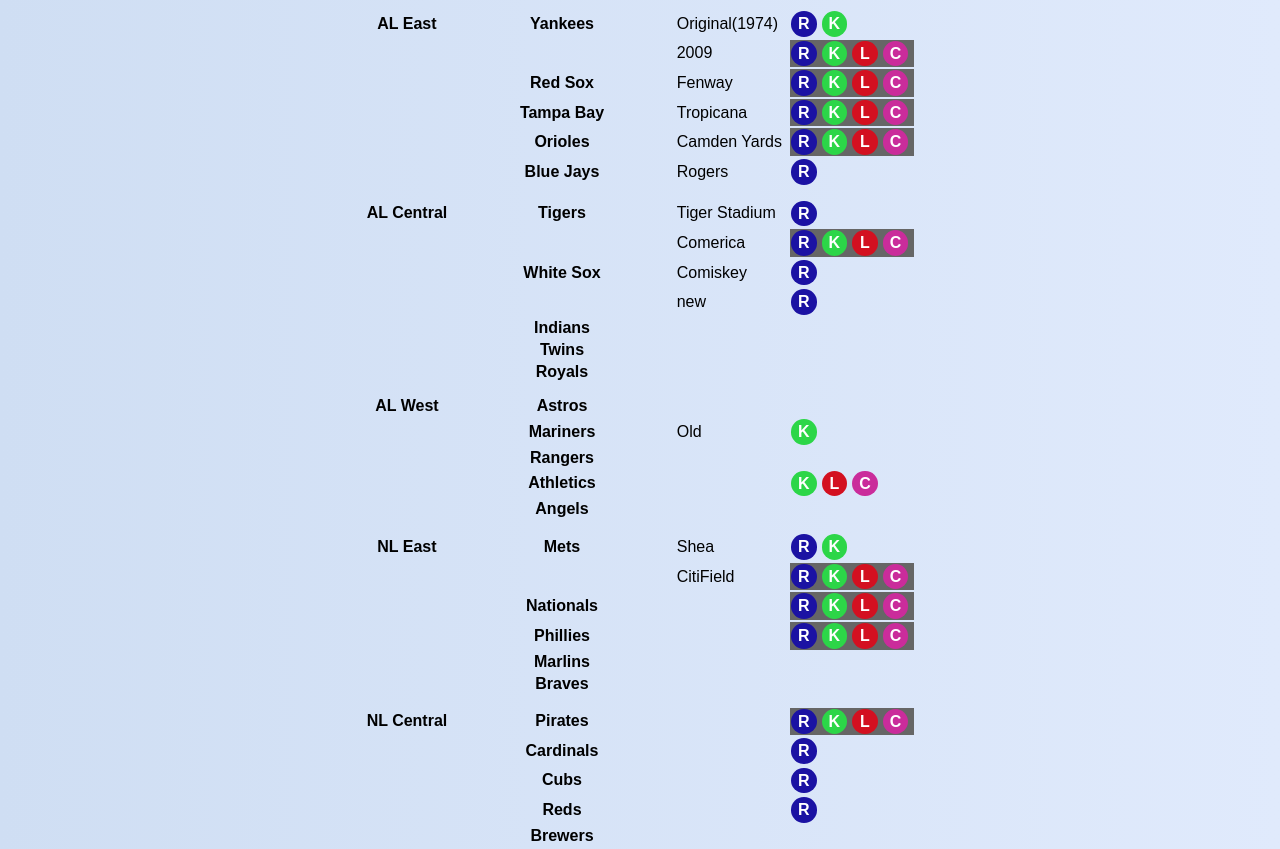
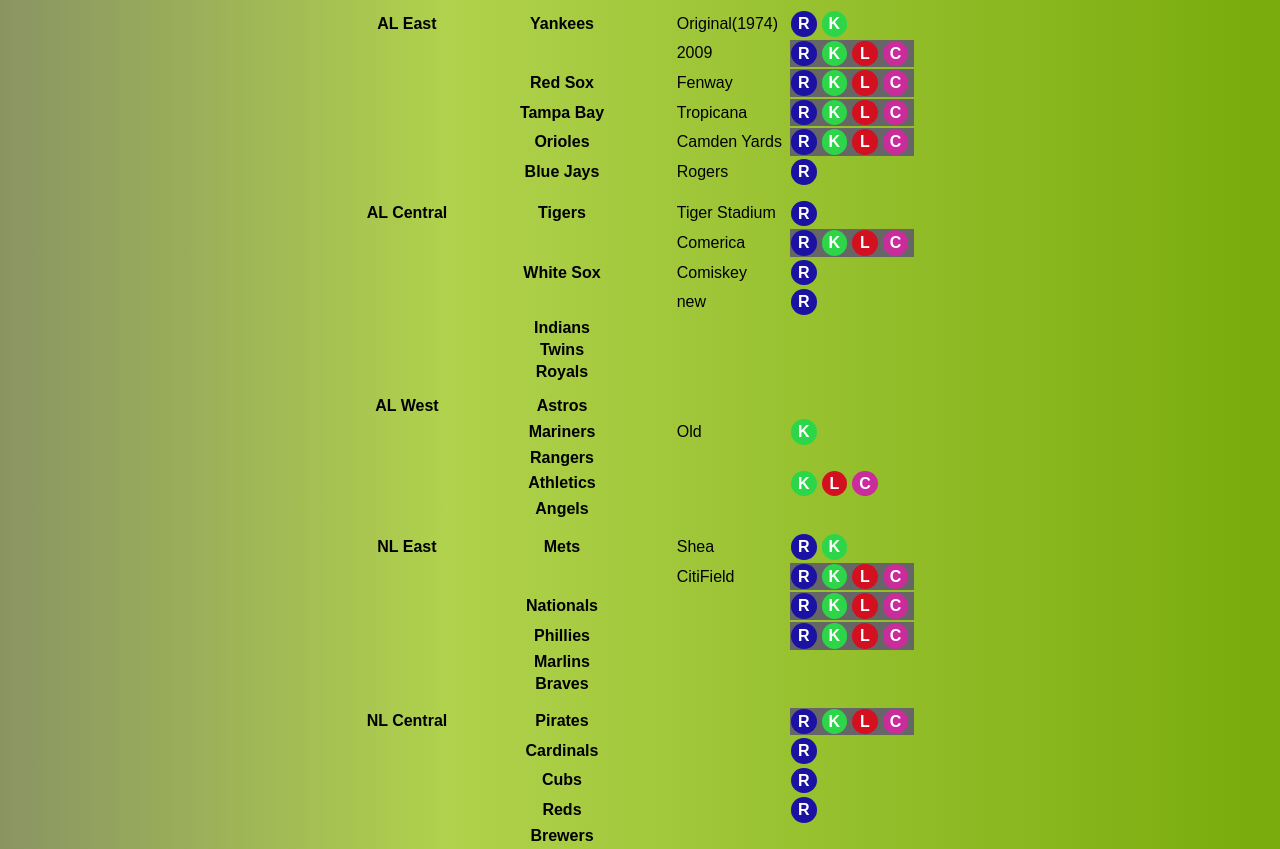
Before and after one commit to netrc/ourballparks, a website with bundled scripts: page index.html in a window 1280 px wide. Shown: the top 849 px of the page. Built offline with nearby package versions, Linux system fonts and the light colour scheme.

Commit message:
Update index.html

```diff
--- a/index.html
+++ b/index.html
@@ -10,10 +10,8 @@
 <style>
 body {
     font-family: Arial, Helvetica, sans-serif;
-    background: #E0EAFC;  /* fallback for old browsers */
-background: -webkit-linear-gradient(to right, #CFDEF3, #E0EAFC);  /* Chrome 10-25, Safari 5.1-6 */
-background: linear-gradient(to right, #CFDEF3, #E0EAFC); /* W3C, IE 10+/ Edge, Firefox 16+, Chrome 26+, Opera 12+, Safari 7+ */
-
+    background: #78ab0b;  /* fallback for old browsers */
+    background: linear-gradient(90deg, rgba(138,148,99,1) 0%, rgba(176,210,76,1) 35%, rgba(120,171,11,1) 100%);
 }
 table.bptable {
     border-collapse: separate;
```
